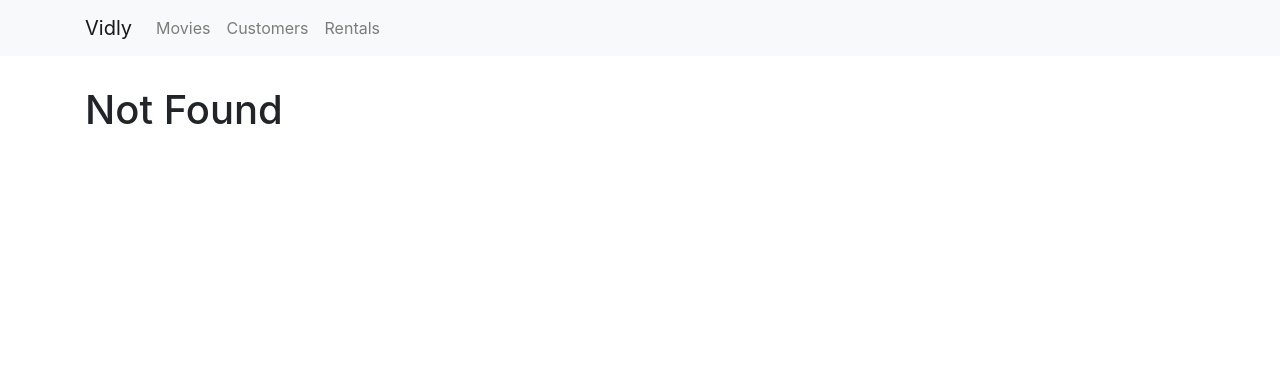
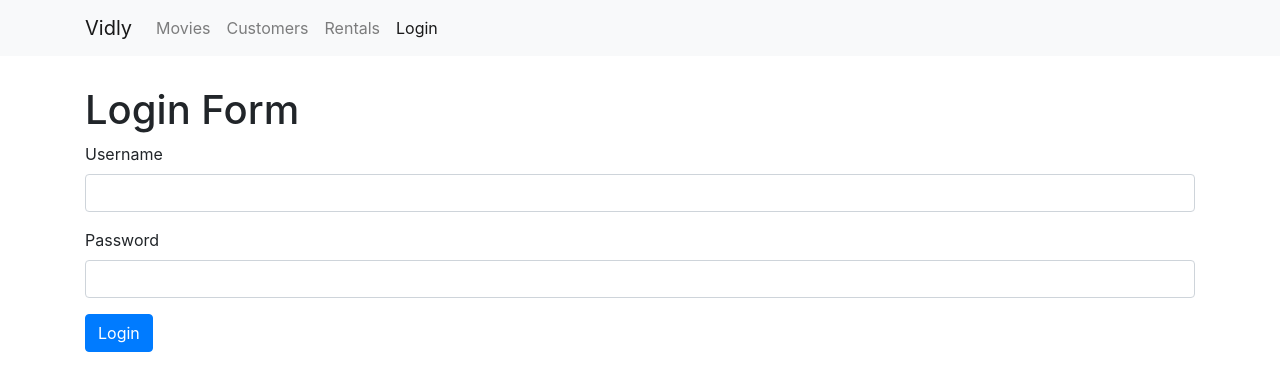
Before and after one commit to xDamneDx/Mastering-React, a React (Create React App) app in the folder vidly/: page /login in a window 1280 px wide. Before the commit this address led to /not-found. Shown: the top 390 px of the page. Built offline with nearby package versions, Linux system fonts and the light colour scheme; the HTML template or start-up script is replaced by a standard one.

Commit message:
In the process of passing 'Forms' chapter

```diff
--- a/vidly/src/App.js
+++ b/vidly/src/App.js
@@ -6,6 +6,7 @@
 import Rentals from './components/rentals';
 import Customers from './components/customers';
 import MovieForm from './components/movieForm';
+import LoginForm from './components/loginForm';
 import './App.css';
 
 function App () {
@@ -14,6 +15,7 @@
       <NavBar />
       <main className='container'>
         <Switch>
+          <Route path='/login' component={LoginForm} />
           <Route path='/movies/:id' component={MovieForm} />
           <Route path='/movies' component={Movies} />
           <Route path='/customers' component={Customers} />
--- /dev/null
+++ b/vidly/src/components/common/input.jsx
@@ -0,0 +1,19 @@
+import React from 'react';
+
+const Input = ({ name, label, value, onChange }) => {
+  return (
+    <div className='form-group'>
+      <label htmlFor={name}>{label}</label>
+      <input
+        onChange={onChange}
+        value={value}
+        name={name}
+        id={name}
+        type='text'
+        className='form-control'
+      />
+    </div>
+  );
+};
+
+export default Input;
--- /dev/null
+++ b/vidly/src/components/loginForm.jsx
@@ -0,0 +1,49 @@
+import React, { Component } from 'react';
+import Input from './common/input';
+
+class LoginForm extends Component {
+    state = {
+        account: {
+            username: '',
+            password: ''
+        }
+    }
+
+    handleSubmit = e => {
+        e.preventDefault();
+        console.log('Submitted');
+    }
+
+    handleChange = ({ currentTarget: input }) => {
+        const account = { ...this.state.account };
+        account[input.name] = input.value;
+        this.setState({ account });
+    }
+
+  render () {
+    const { account } = this.state;
+
+    return (
+      <div>
+        <h1>Login Form</h1>
+        <form onSubmit={this.handleSubmit}>
+          <Input
+            name='username'
+            label='Username'
+            value={account.username}
+            onChange={this.handleChange}
+          />
+          <Input
+            name='password'
+            label='Password'
+            value={account.password}
+            onChange={this.handleChange}
+          />
+          <button className='btn btn-primary'>Login</button>
+        </form>
+      </div>
+    );
+  }
+}
+
+export default LoginForm;
--- a/vidly/src/components/navBar.jsx
+++ b/vidly/src/components/navBar.jsx
@@ -15,6 +15,7 @@
             <NavLink className='nav-item nav-link' to='/movies'>Movies</NavLink>
             <NavLink className='nav-item nav-link' to='/customers'>Customers</NavLink>
             <NavLink className='nav-item nav-link' to='/rentals'>Rentals</NavLink>
+            <NavLink className='nav-item nav-link' to='/login'>Login</NavLink>
           </div>
         </div>
       </div>
```
